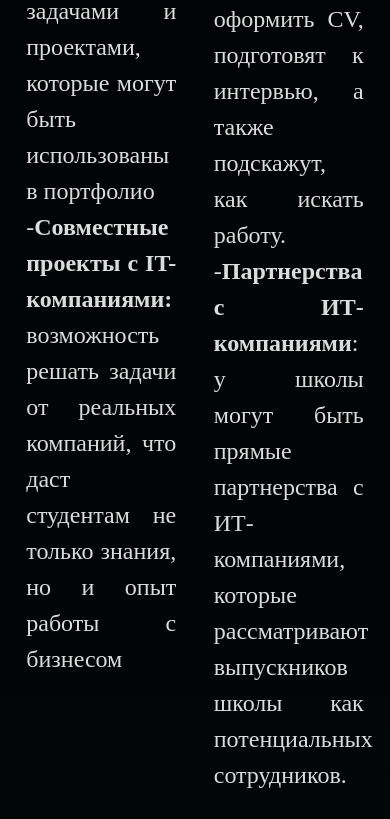
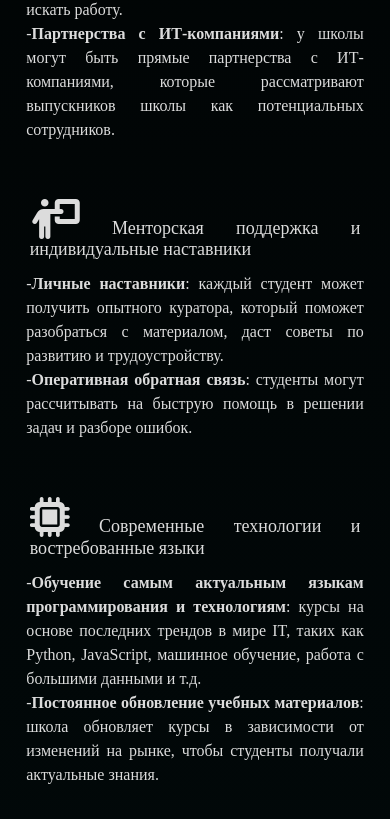
Before and after one commit to Ezhkin-Kot/Lander, a plain HTML site: page index.html in a window 390 px wide. Shown: the part 1125-1944 px from the top of the page. Drawn offline with nearby package versions, Linux system fonts and the light colour scheme; a web font is replaced by a local one.

Commit message:
Advantages adaptation 1

```diff
--- a/index.html
+++ b/index.html
@@ -47,8 +47,8 @@
             <h1>Почему мы?</h1>
         </div>
         <div>
-            <div class="row">
-                <div class="col-6">
+            <div class="row row-cols-1 row-cols-md-2">
+                <div class="col">
                     <h3 class="padding"><i class="fa-solid fa-laptop i"></i> Практико-ориентированное обучение</h3>
                     -<b>Акцент на реальных проектах:</b> вместо абстрактных заданий студенты работают на практическими
                     задачами
@@ -57,7 +57,7 @@
                     -<b>Совместные проекты с IT-компаниями:</b> возможность решать задачи от реальных компаний, что даст
                     студентам не только знания, но и опыт работы с бизнесом
                 </div>
-                <div class="col-6">
+                <div class="col">
                     <h3 class="padding"><i class="fa-solid fa-handshake-angle i"></i> Поддержка трудоустройства</h3>
                     -<b>Помощь с составлением резюме и подготовкой к собеседованиям</b>: карьерные консультанты помогут
                     студентам
@@ -69,8 +69,8 @@
                     выпускников школы как потенциальных сотрудников.
                 </div>
             </div>
-            <div class="row">
-                <div class="col-6">
+            <div class="row row-cols-1 row-cols-md-2">
+                <div class="col">
                     <h3 class="padding"><i class="fa-solid fa-person-chalkboard i"></i> Менторская поддержка и
                         индивидуальные наставники</h3>
                     -<b>Личные наставники</b>: каждый студент может получить опытного куратора, который поможет
@@ -83,7 +83,7 @@
                     разборе
                     ошибок.
                 </div>
-                <div class="col-6">
+                <div class="col">
                     <h3 class="padding"><i class="fa-solid fa-microchip i"></i> Современные технологии и востребованные
                         языки</h3>
                     -<b>Обучение самым актуальным языкам программирования и технологиям</b>: курсы на основе последних
@@ -98,8 +98,8 @@
                     студенты получали актуальные знания.
                 </div>
             </div>
-            <div class="row">
-                <div class="col-6">
+            <div class="row row-cols-1 row-cols-md-2">
+                <div class="col">
                     <h3 class="padding"><i class="fa-solid fa-book i"></i> Адаптивные учебные программы</h3>
                     -<b>Персонализированные треки обучения</b>: программы курсов адаптируются под уровень студента, будь
                     то
@@ -111,7 +111,7 @@
                     актуально для
                     занятых людей.
                 </div>
-                <div class="col-6">
+                <div class="col">
                     <h3 class="padding"><i class="fa-solid fa-user-group i"></i> Комьюнити и поддержка</h3>
                     -<b>Активное сообщество студентов и выпускников</b>: студенты получают возможность не только
                     учиться, но
--- a/style.css
+++ b/style.css
@@ -383,9 +383,9 @@ section.active {
     padding-left: 5%;
     padding-right: 5%;
 
-    .col-6 {
+    .col {
         .i {
-            font-size: 50px;
+            font-size: 50pt;
             background: gainsboro;
             background-size: 200%;
             background-clip: text;
@@ -440,7 +440,7 @@ section.active {
 .footer h4 {
     color: #858585;
     text-transform: uppercase;
-    font-size: 13px;
+    font-size: 13pt;
     border-bottom: 1px solid #858585;
     padding-bottom: 3px;
 }
@@ -453,3 +453,19 @@ section.active {
     color: #858585
 }
 /* footer */
+
+@media screen and (max-width: 480px) {
+    .row {
+
+        .col {
+            font-size: medium;
+            h3 {
+                font-size: large;
+            }
+            .i {
+                font-size: 30pt;
+            }
+            margin-bottom: 1rem;
+        }
+    }
+}
```
